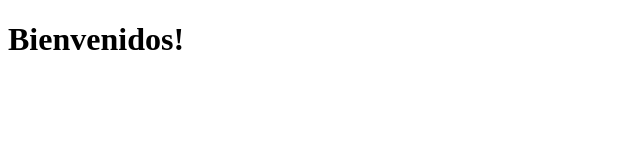
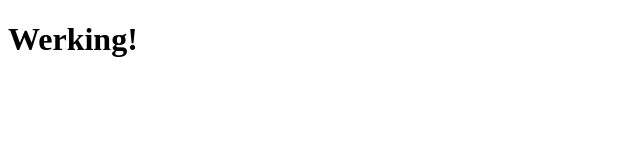
Before and after one commit to mstroiu/ctmlosbarrios.es, a plain HTML site: page index.html in a window 1280 px wide. Shown: the whole page, without its empty margins (0-640 px from the left). Drawn offline with Linux system fonts and the light colour scheme.

Commit message:
Update index.html
HTML file uploaded!

```diff
--- a/index.html
+++ b/index.html
@@ -7,6 +7,6 @@
   <title>Club Tenis de Mesa Los Barrios</title>
 </head>
 <body>
-  <h1>Bienvenidos!</h1>
+  <h1>Werking!</h1>
 </body>
 </html>
```
